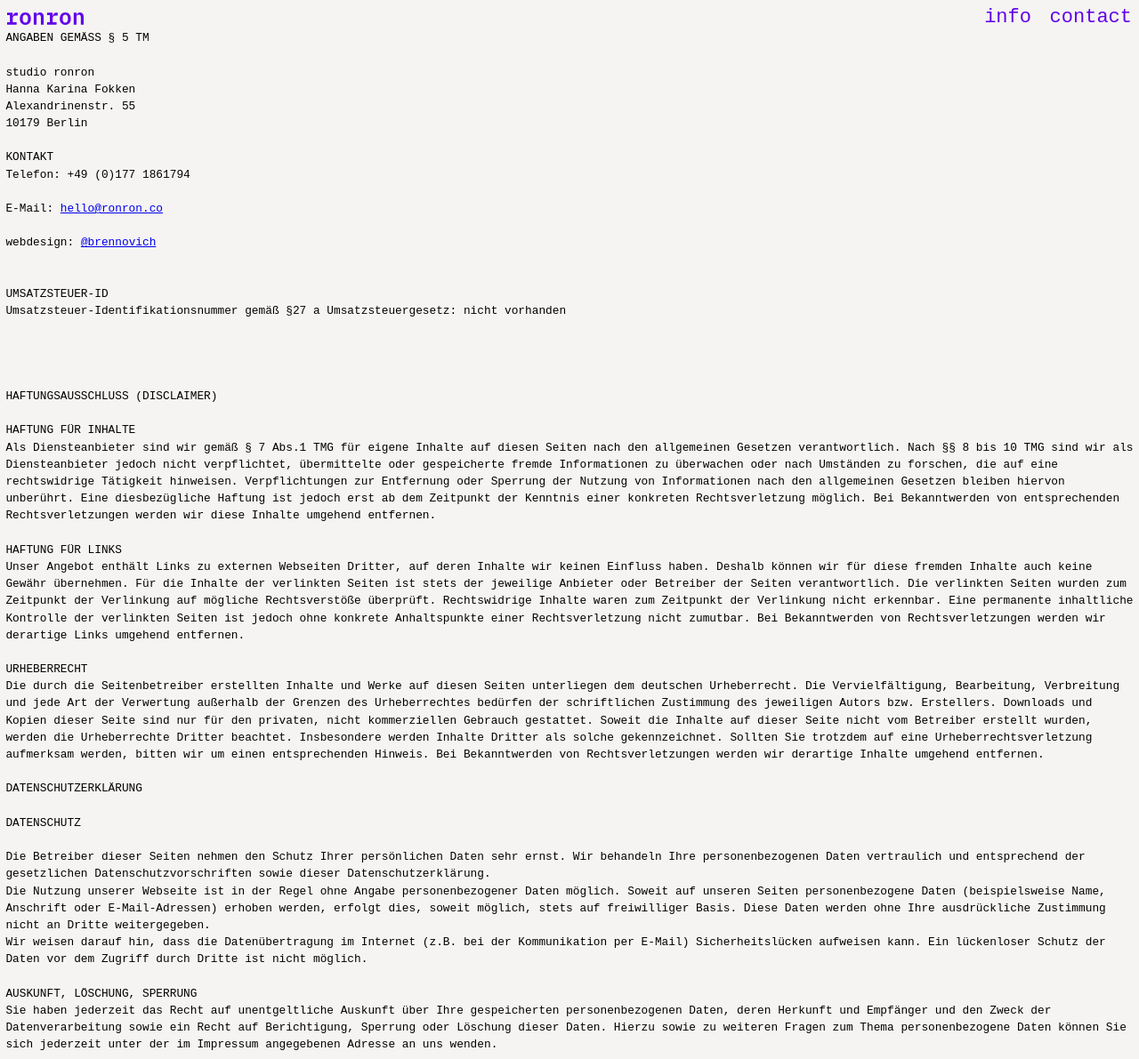
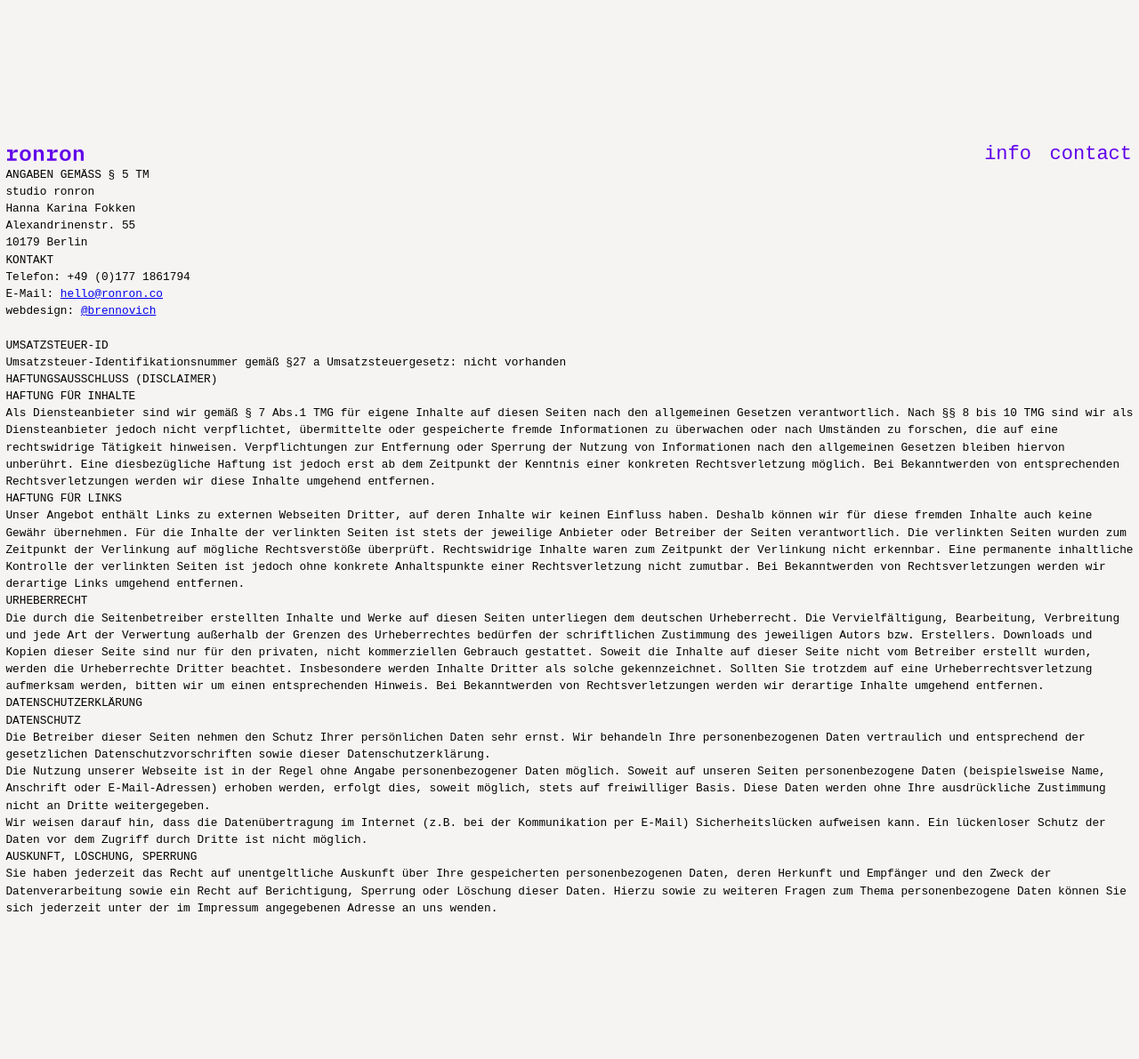
Before and after one commit to brennovich/ronron.co, a Jekyll site: the page built from imprint.md, in a window 1280 px wide and 1191 px high. Shown: the whole window at 89% size. Built offline with Jekyll 4.4.1, drawn with Linux system fonts in a browser that asks for light colours.

```diff
--- a/imprint.md
+++ b/imprint.md
@@ -3,41 +3,41 @@ layout: default
 title: "Imprint"
 ---
 
-ANGABEN GEMÄSS § 5 TM<br><br>
+ANGABEN GEMÄSS § 5 TM
 
 studio ronron<br>
 Hanna Karina Fokken<br>
 Alexandrinenstr. 55<br>
-10179 Berlin<br><br>
+10179 Berlin<br>
 
 KONTAKT<br>
-Telefon: +49 (0)177 1861794<br><br>
+Telefon: +49 (0)177 1861794<br>
 
-E-Mail: [hello@ronron.co](mailto:hello@ronron.co)<br><br>
+E-Mail: [hello@ronron.co](mailto:hello@ronron.co)<br>
 
-webdesign: [@brennovich](https://github.com/brennovich)<br><br>
+webdesign: [@brennovich](https://github.com/brennovich)<br>
 <br>
 UMSATZSTEUER-ID<br>
 Umsatzsteuer-Identifikationsnummer gemäß §27 a Umsatzsteuergesetz:
-nicht vorhanden<br><br><br><br><br>
+nicht vorhanden
 
-HAFTUNGSAUSSCHLUSS (DISCLAIMER)<br><br>
+HAFTUNGSAUSSCHLUSS (DISCLAIMER)<br>
 
 HAFTUNG FÜR INHALTE<br>
-Als Diensteanbieter sind wir gemäß § 7 Abs.1 TMG für eigene Inhalte auf diesen Seiten nach den allgemeinen Gesetzen verantwortlich. Nach §§ 8 bis 10 TMG sind wir als Diensteanbieter jedoch nicht verpflichtet, übermittelte oder gespeicherte fremde Informationen zu überwachen oder nach Umständen zu forschen, die auf eine rechtswidrige Tätigkeit hinweisen. Verpflichtungen zur Entfernung oder Sperrung der Nutzung von Informationen nach den allgemeinen Gesetzen bleiben hiervon unberührt. Eine diesbezügliche Haftung ist jedoch erst ab dem Zeitpunkt der Kenntnis einer konkreten Rechtsverletzung möglich. Bei Bekanntwerden von entsprechenden Rechtsverletzungen werden wir diese Inhalte umgehend entfernen.<br><br>
+Als Diensteanbieter sind wir gemäß § 7 Abs.1 TMG für eigene Inhalte auf diesen Seiten nach den allgemeinen Gesetzen verantwortlich. Nach §§ 8 bis 10 TMG sind wir als Diensteanbieter jedoch nicht verpflichtet, übermittelte oder gespeicherte fremde Informationen zu überwachen oder nach Umständen zu forschen, die auf eine rechtswidrige Tätigkeit hinweisen. Verpflichtungen zur Entfernung oder Sperrung der Nutzung von Informationen nach den allgemeinen Gesetzen bleiben hiervon unberührt. Eine diesbezügliche Haftung ist jedoch erst ab dem Zeitpunkt der Kenntnis einer konkreten Rechtsverletzung möglich. Bei Bekanntwerden von entsprechenden Rechtsverletzungen werden wir diese Inhalte umgehend entfernen.<br>
 
 HAFTUNG FÜR LINKS<br>
-Unser Angebot enthält Links zu externen Webseiten Dritter, auf deren Inhalte wir keinen Einfluss haben. Deshalb können wir für diese fremden Inhalte auch keine Gewähr übernehmen. Für die Inhalte der verlinkten Seiten ist stets der jeweilige Anbieter oder Betreiber der Seiten verantwortlich. Die verlinkten Seiten wurden zum Zeitpunkt der Verlinkung auf mögliche Rechtsverstöße überprüft. Rechtswidrige Inhalte waren zum Zeitpunkt der Verlinkung nicht erkennbar. Eine permanente inhaltliche Kontrolle der verlinkten Seiten ist jedoch ohne konkrete Anhaltspunkte einer Rechtsverletzung nicht zumutbar. Bei Bekanntwerden von Rechtsverletzungen werden wir derartige Links umgehend entfernen.<br><br>
+Unser Angebot enthält Links zu externen Webseiten Dritter, auf deren Inhalte wir keinen Einfluss haben. Deshalb können wir für diese fremden Inhalte auch keine Gewähr übernehmen. Für die Inhalte der verlinkten Seiten ist stets der jeweilige Anbieter oder Betreiber der Seiten verantwortlich. Die verlinkten Seiten wurden zum Zeitpunkt der Verlinkung auf mögliche Rechtsverstöße überprüft. Rechtswidrige Inhalte waren zum Zeitpunkt der Verlinkung nicht erkennbar. Eine permanente inhaltliche Kontrolle der verlinkten Seiten ist jedoch ohne konkrete Anhaltspunkte einer Rechtsverletzung nicht zumutbar. Bei Bekanntwerden von Rechtsverletzungen werden wir derartige Links umgehend entfernen.<br>
 
 URHEBERRECHT<br>
-Die durch die Seitenbetreiber erstellten Inhalte und Werke auf diesen Seiten unterliegen dem deutschen Urheberrecht. Die Vervielfältigung, Bearbeitung, Verbreitung und jede Art der Verwertung außerhalb der Grenzen des Urheberrechtes bedürfen der schriftlichen Zustimmung des jeweiligen Autors bzw. Erstellers. Downloads und Kopien dieser Seite sind nur für den privaten, nicht kommerziellen Gebrauch gestattet. Soweit die Inhalte auf dieser Seite nicht vom Betreiber erstellt wurden, werden die Urheberrechte Dritter beachtet. Insbesondere werden Inhalte Dritter als solche gekennzeichnet. Sollten Sie trotzdem auf eine Urheberrechtsverletzung aufmerksam werden, bitten wir um einen entsprechenden Hinweis. Bei Bekanntwerden von Rechtsverletzungen werden wir derartige Inhalte umgehend entfernen.<br><br>
+Die durch die Seitenbetreiber erstellten Inhalte und Werke auf diesen Seiten unterliegen dem deutschen Urheberrecht. Die Vervielfältigung, Bearbeitung, Verbreitung und jede Art der Verwertung außerhalb der Grenzen des Urheberrechtes bedürfen der schriftlichen Zustimmung des jeweiligen Autors bzw. Erstellers. Downloads und Kopien dieser Seite sind nur für den privaten, nicht kommerziellen Gebrauch gestattet. Soweit die Inhalte auf dieser Seite nicht vom Betreiber erstellt wurden, werden die Urheberrechte Dritter beachtet. Insbesondere werden Inhalte Dritter als solche gekennzeichnet. Sollten Sie trotzdem auf eine Urheberrechtsverletzung aufmerksam werden, bitten wir um einen entsprechenden Hinweis. Bei Bekanntwerden von Rechtsverletzungen werden wir derartige Inhalte umgehend entfernen.<br>
 
-DATENSCHUTZERKLÄRUNG<br><br>
+DATENSCHUTZERKLÄRUNG<br>
 
-DATENSCHUTZ<br><br>
+DATENSCHUTZ<br>
 Die Betreiber dieser Seiten nehmen den Schutz Ihrer persönlichen Daten sehr ernst. Wir behandeln Ihre personenbezogenen Daten vertraulich und entsprechend der gesetzlichen Datenschutzvorschriften sowie dieser Datenschutzerklärung.<br>
 Die Nutzung unserer Webseite ist in der Regel ohne Angabe personenbezogener Daten möglich. Soweit auf unseren Seiten personenbezogene Daten (beispielsweise Name, Anschrift oder E-Mail-Adressen) erhoben werden, erfolgt dies, soweit möglich, stets auf freiwilliger Basis. Diese Daten werden ohne Ihre ausdrückliche Zustimmung nicht an Dritte weitergegeben.<br>
-Wir weisen darauf hin, dass die Datenübertragung im Internet (z.B. bei der Kommunikation per E-Mail) Sicherheitslücken aufweisen kann. Ein lückenloser Schutz der Daten vor dem Zugriff durch Dritte ist nicht möglich.<br><br>
+Wir weisen darauf hin, dass die Datenübertragung im Internet (z.B. bei der Kommunikation per E-Mail) Sicherheitslücken aufweisen kann. Ein lückenloser Schutz der Daten vor dem Zugriff durch Dritte ist nicht möglich.<br>
 
 AUSKUNFT, LÖSCHUNG, SPERRUNG<br>
 Sie haben jederzeit das Recht auf unentgeltliche Auskunft über Ihre gespeicherten personenbezogenen Daten, deren Herkunft und Empfänger und den Zweck der Datenverarbeitung sowie ein Recht auf Berichtigung, Sperrung oder Löschung dieser Daten. Hierzu sowie zu weiteren Fragen zum Thema personenbezogene Daten können Sie sich jederzeit unter der im Impressum angegebenen Adresse an uns wenden.<br>
```
